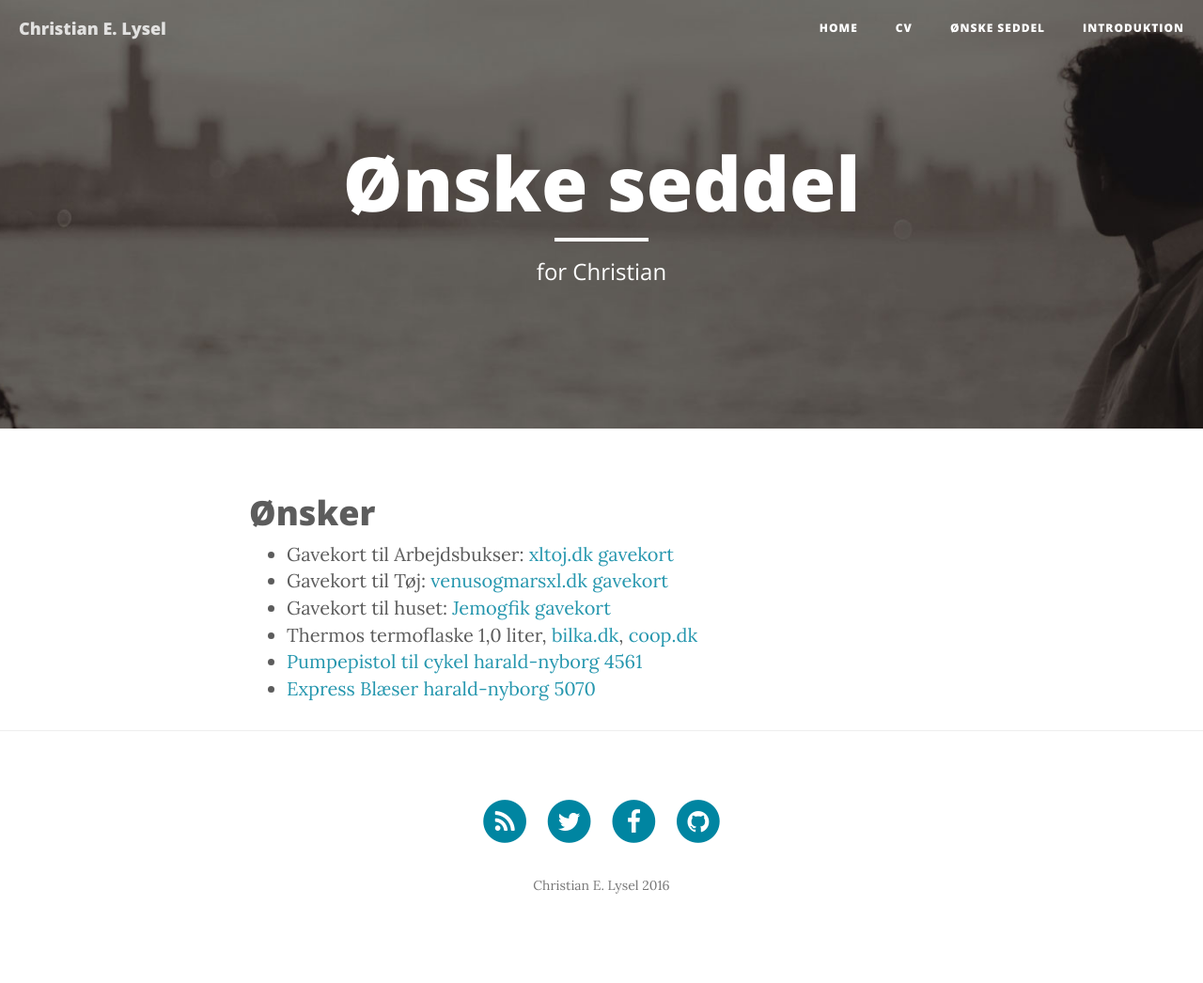
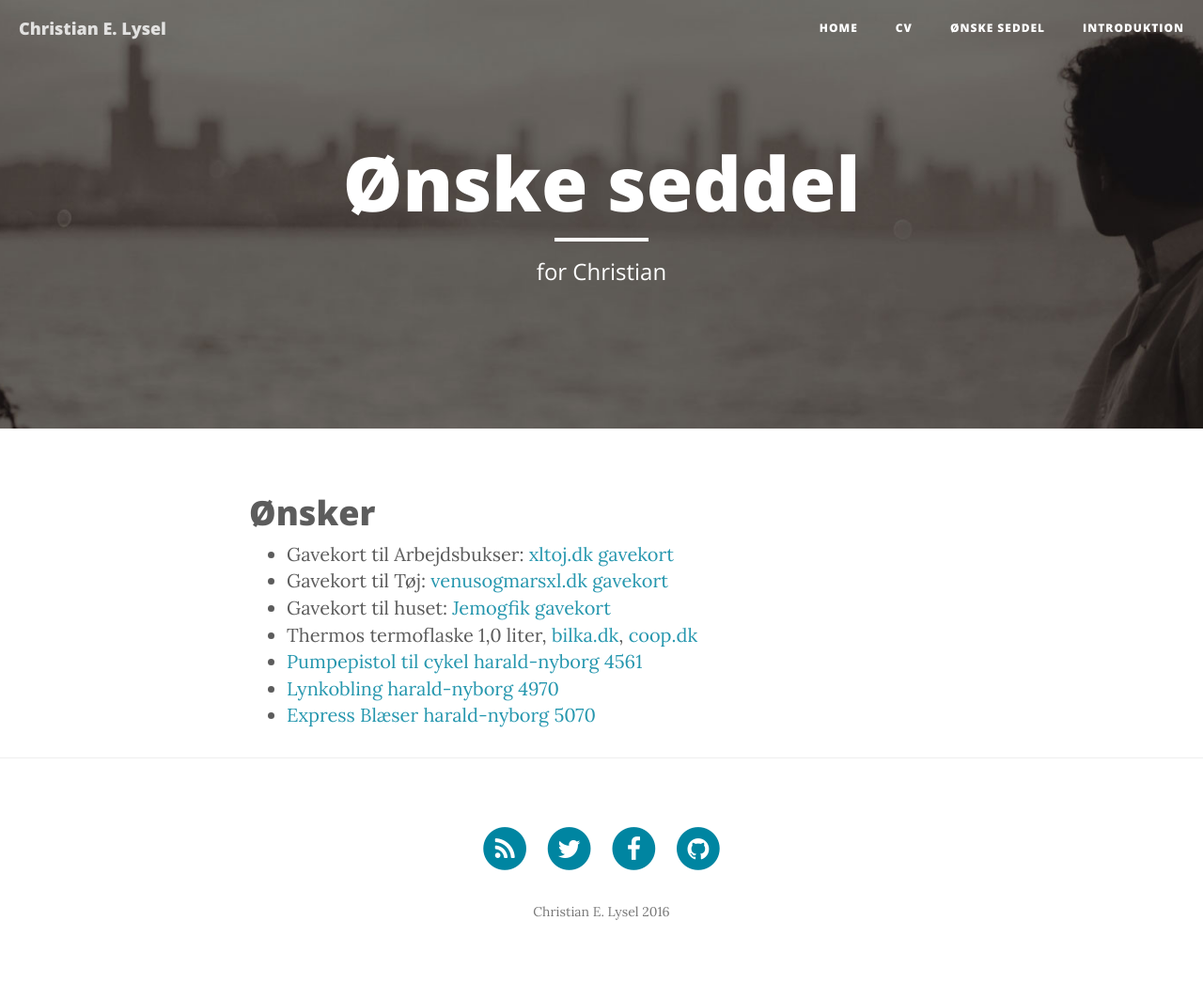
Before and after one commit to clysel/christian.lysel.net, a Jekyll site: the page built from gave.markdown, in a window 1280 px wide. Shown: the whole page at 94% size. Built offline with Jekyll 4.4.1, drawn with Linux system fonts in a browser that asks for light colours; nearby versions of some CDN libraries; before the commit the page ends 1018 px from its top, so only the background shows below that.

Commit message:
Update gave.markdown

```diff
--- a/gave.markdown
+++ b/gave.markdown
@@ -11,4 +11,5 @@ header-img: "img/about-bg.jpg"
  * Gavekort til huset: [Jemogfik gavekort](http://www.jemogfix.dk/gavekort__6836/gavekort-til-jem-fix_gk)
  * Thermos termoflaske 1,0 liter, [bilka.dk](https://www.bilka.dk/bolig/koekkenbeholdere/thermos-termoflaske-10-liter/p/100014688), [coop.dk](https://shopping.coop.dk/vare/thermos-termoflaske-1-liter-staal/5010576815255)
  * [Pumpepistol til cykel harald-nyborg 4561](http://www.harald-nyborg.dk/p4561/pumpepistol-tilcykel-knallert)
+ * [Lynkobling harald-nyborg 4970](http://www.harald-nyborg.dk/p4970/lynkobling-1-4)
  * [Express Blæser harald-nyborg 5070](http://www.harald-nyborg.dk/p5070/express-blaeselampe)
```
